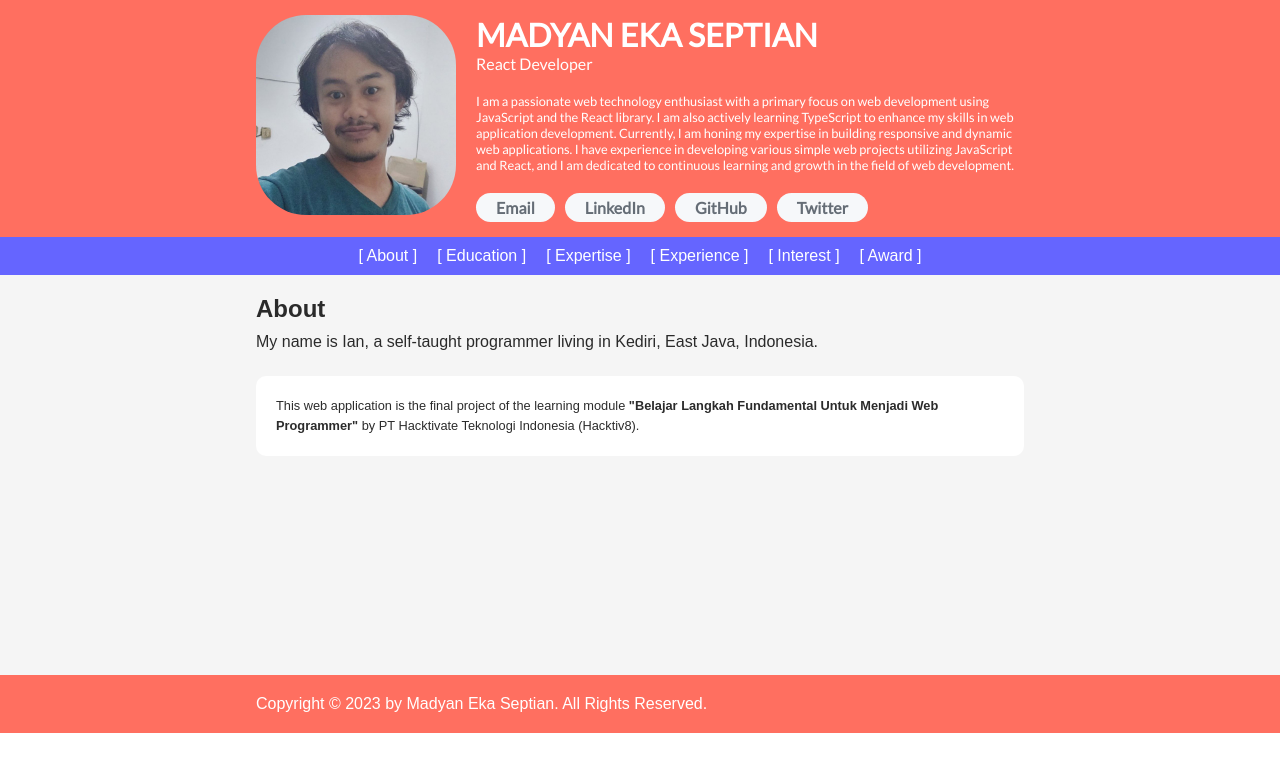
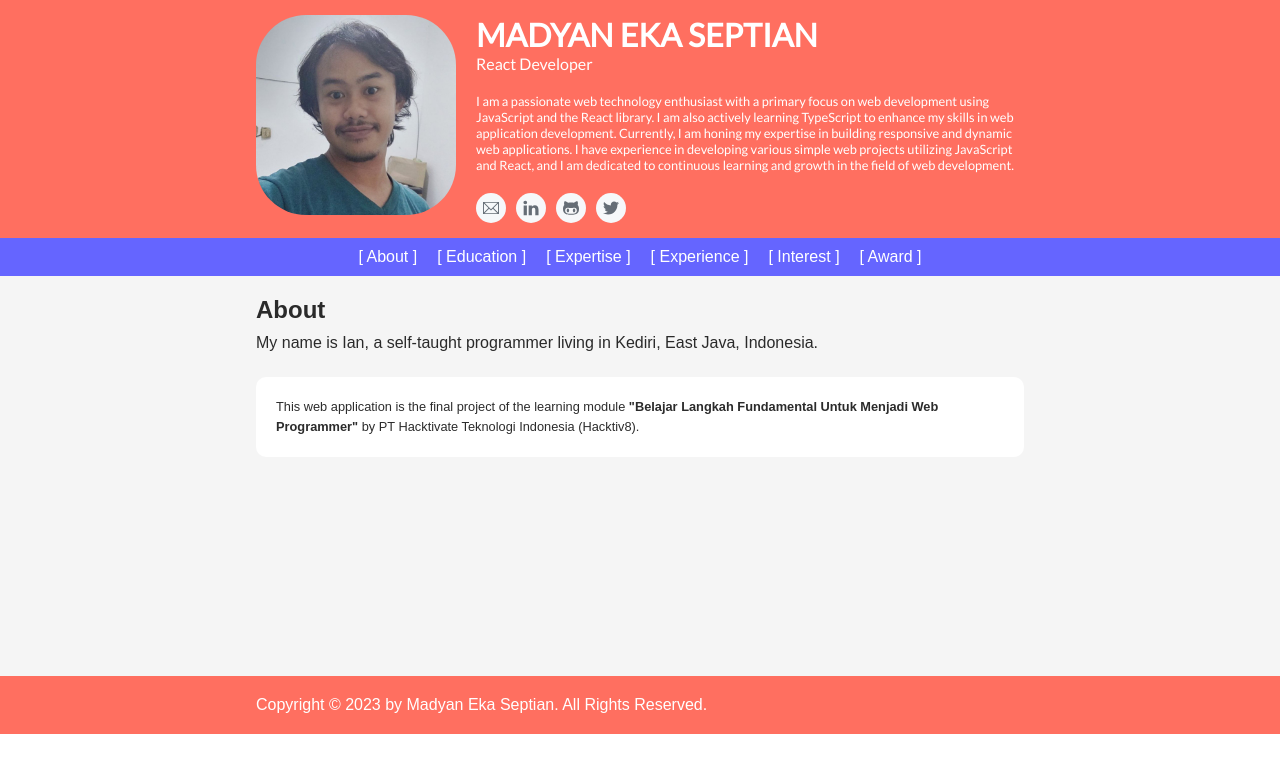
Before and after one commit to madyanes/cv-prakerja-hacktiv8, a React (Vite) app: page / in a window 1280 px wide. Shown: the top 772 px of the page. Built offline with nearby package versions, Linux system fonts and the light colour scheme; a web font is replaced by a local one.

Commit message:
react-icons integration

```diff
--- a/package.json
+++ b/package.json
@@ -12,6 +12,7 @@
   "dependencies": {
     "react": "^18.2.0",
     "react-dom": "^18.2.0",
+    "react-icons": "^4.11.0",
     "react-router-dom": "^6.16.0"
   },
   "devDependencies": {
--- a/src/App.css
+++ b/src/App.css
@@ -75,8 +75,12 @@ address {
 address > * {
   background-color: #f6f8fa;
   color: #656d76;
-  border-radius: 25px;
-  padding: 5px 20px;
+  border-radius: 50%;
+  width: 30px;
+  height: 30px;
+  display: flex;
+  justify-content: center;
+  align-items: center;
   font-style: normal;
   font-weight: 700;
 }
--- a/src/components/Header.jsx
+++ b/src/components/Header.jsx
@@ -1,3 +1,10 @@
+import {
+  TfiEmail,
+  TfiLinkedin,
+  TfiGithub,
+  TfiTwitterAlt,
+} from 'react-icons/tfi';
+
 import photo from '../assets/images/photo.jpg';
 
 function Header() {
@@ -23,27 +30,29 @@ function Header() {
             </p>
           </div>
           <address>
-            <a href='mailto:madyanes.dev@gmail.com'>Email</a>
+            <a href='mailto:madyanes.dev@gmail.com'>
+              <TfiEmail />
+            </a>
             <a
               href='https://www.linkedin.com/in/madyanes'
               target='_blank'
               rel='noreferrer'
             >
-              LinkedIn
+              <TfiLinkedin />
             </a>
             <a
               href='https://github.com/madyanes'
               target='_blank'
               rel='noreferrer'
             >
-              GitHub
+              <TfiGithub />
             </a>
             <a
               href='https://twitter.com/madyanes700'
               target='_blank'
               rel='noreferrer'
             >
-              Twitter
+              <TfiTwitterAlt />
             </a>
           </address>
         </div>
```
Also changed, not shown: 1 other file (tests, documents, lock files or other folders).
